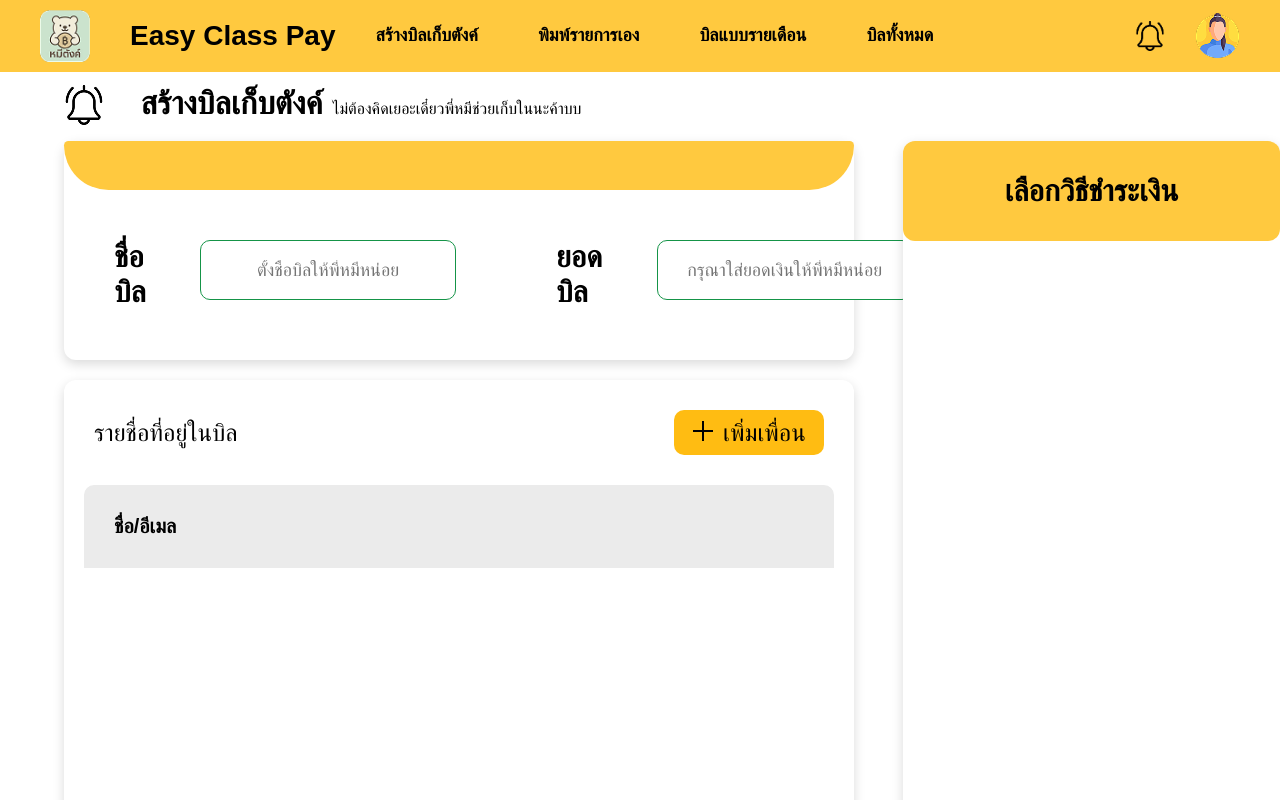
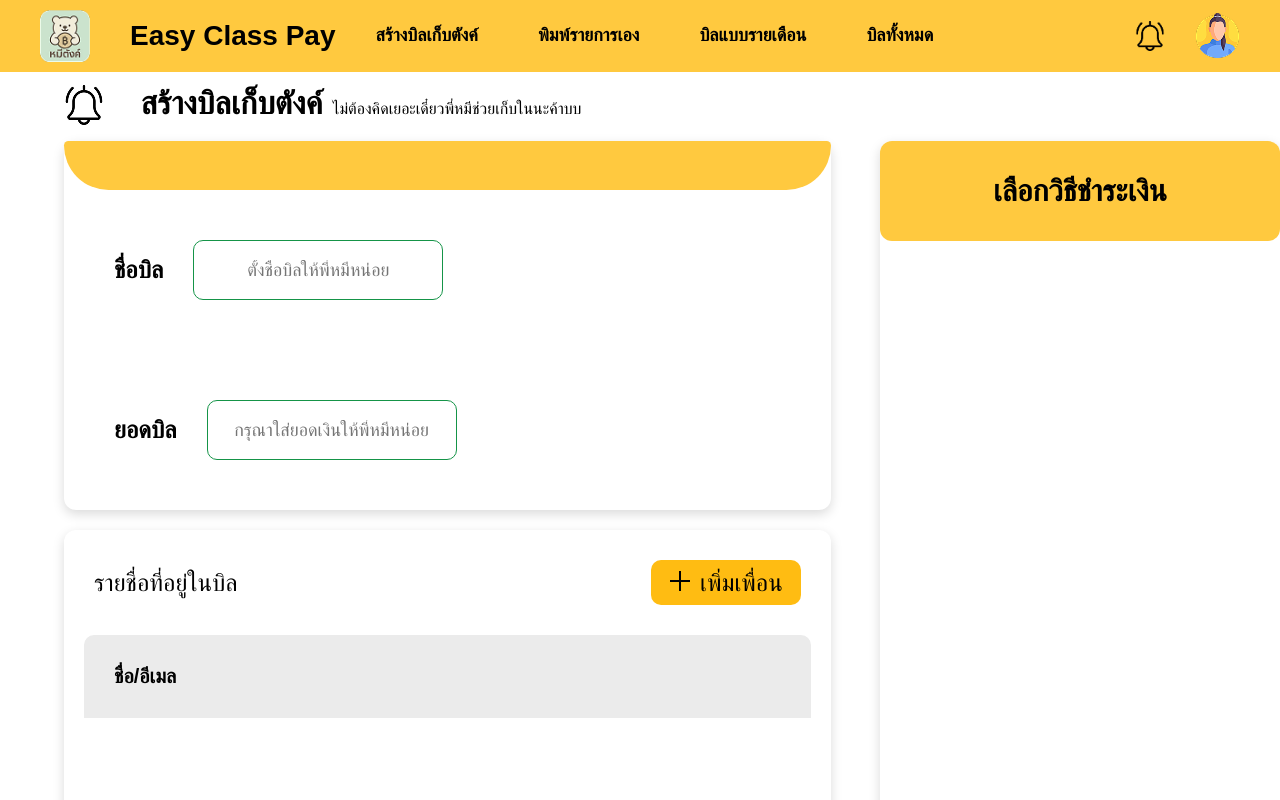
Before and after one commit to BunyawatCharnwechsart/EasyClassPay, a Nuxt app in the folder easyClassPay/: page /createBill in a window 1280 px wide. Shown: the top 800 px of the page. Built offline with nearby package versions, Linux system fonts and the light colour scheme; a web font is replaced by a local one.

Commit message:
fix inputCBB

```diff
--- a/easyClassPay/app/components/createBill/createBillBox.vue
+++ b/easyClassPay/app/components/createBill/createBillBox.vue
@@ -5,11 +5,11 @@
             <div class="block-createCBB"></div>
             <div class="block-input">
                 <div class="inputCBB">
-                    <p>ชื่อบิล</p>
+                    <h2>ชื่อบิล</h2>
                     <input type="text" placeholder="ตั้งชื่อบิลให้พี่หมีหน่อย">
                 </div>
                 <div class="inputCBB">
-                    <p>ยอดบิล</p>
+                    <h2>ยอดบิล</h2>
                     <input type="text" placeholder="กรุณาใส่ยอดเงินให้พี่หมีหน่อย">
                 </div>
             </div>
@@ -59,6 +59,7 @@
     .block-input {
         display: flex;
         justify-content: space-between;
+        flex-wrap: wrap;
     }
 
     .inputCBB {
@@ -68,16 +69,11 @@
         padding: 50px;
     }
 
-    .inputCBB p {
-        font-weight: bold;
-        font-size: 30px;
-    }
-
     .inputCBB input {
         border-radius: 10px;
         border:1px solid #159448;
         height: 60px;
-        width: 280px;
+        width: 250px;
         text-align: center;
         font-size: 18px;
     }
```
